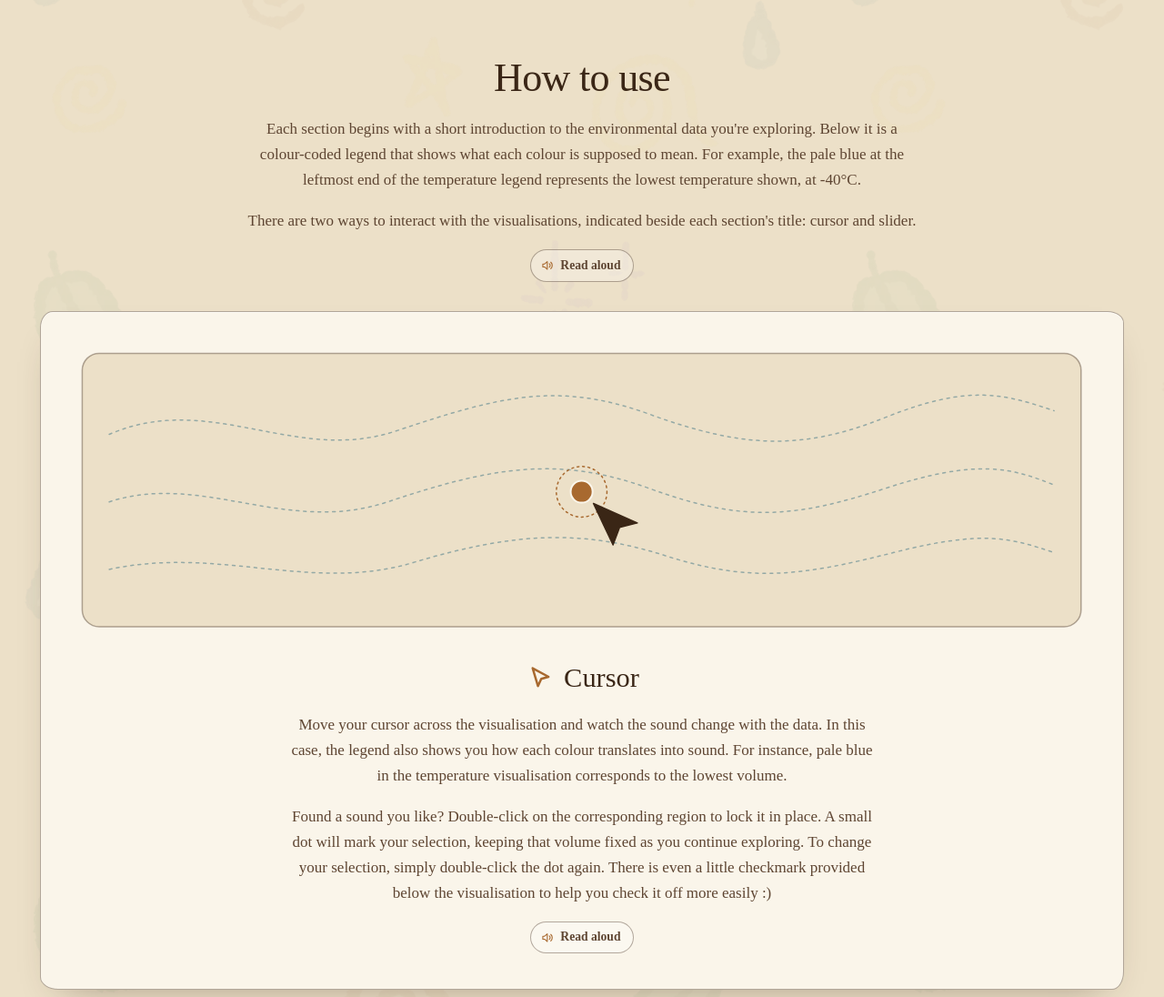
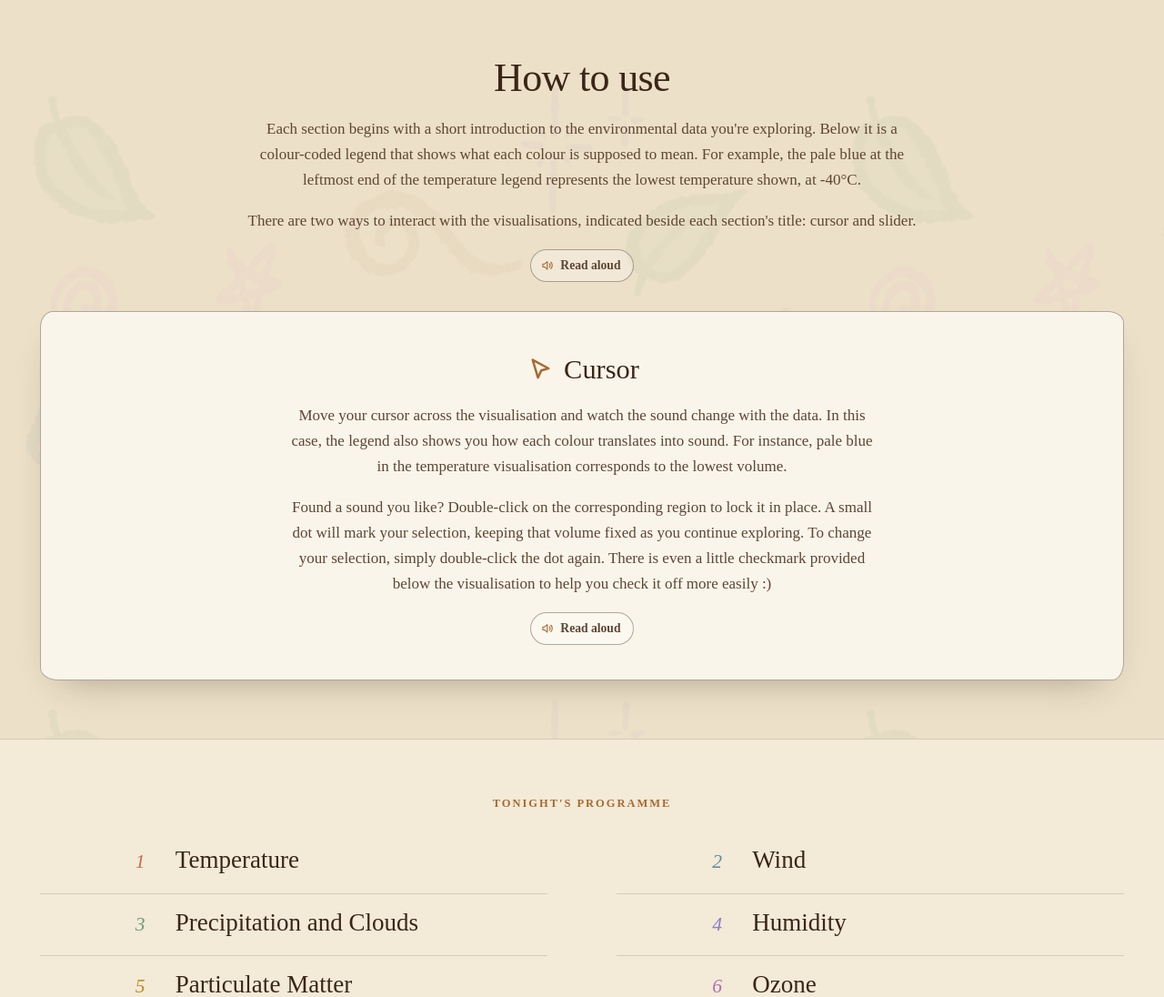
Before and after one commit to sha22kin/earthorchestra, a Laravel app: page / in a window 1280 px wide. Shown: the part 1295-2391 px from the top of the page at 91% size. Run offline with Laravel 12, Linux system fonts and the light colour scheme; data comes from the database, SQL or seed files in the repository; style sheets or scripts are compiled from the project's sources.

Commit message:
How to use: remove the cursor sketch

```diff
--- a/resources/css/home.css
+++ b/resources/css/home.css
@@ -163,20 +163,13 @@
     align-items: center;
     justify-content: center;
     gap: 0.5rem;
-    margin: 1.5rem 0 0.75rem;
+    margin: 0 0 0.75rem;
     font-family: var(--font-display);
     font-size: clamp(1.5rem, 1.25rem + 1vw, 1.9rem);
 }
 .way h3 .icon { color: var(--copper); }
 .way p { color: var(--ink-2); max-width: 40rem; margin-inline: auto; text-wrap: pretty; }
 
-.way__sketch { width: 100%; height: auto; }
-.way__sketch * { fill: none; stroke: var(--ink); stroke-width: 1.5; stroke-linecap: round; stroke-linejoin: round; vector-effect: non-scaling-stroke; }
-.way__sketch .sk-frame { stroke: var(--line-strong); fill: var(--paper-2); }
-.way__sketch .sk-contour { stroke: var(--cloud-deep); opacity: 0.55; stroke-dasharray: 3 5; }
-.way__sketch .sk-dot { fill: var(--copper); stroke: var(--paper-hi); stroke-width: 2; }
-.way__sketch .sk-ring { stroke: var(--copper); stroke-dasharray: 2 4; }
-.way__sketch .sk-cursor { fill: var(--ink); }
 
 .programme { padding-block: clamp(2.5rem, 5vw, 3.75rem) 0.5rem; }
 .programme .eyebrow { text-align: center; margin-bottom: 1.25rem; }
--- a/resources/views/home.blade.php
+++ b/resources/views/home.blade.php
@@ -63,15 +63,6 @@
 
             <div class="listen__ways">
                 <article class="way">
-                    <svg class="way__sketch" viewBox="0 0 600 170" preserveAspectRatio="xMidYMid meet" aria-hidden="true">
-                        <rect x="4" y="4" width="592" height="162" rx="10" class="sk-frame"/>
-                        <path class="sk-contour" d="M20 52c60-26 110 18 170-2s95-30 150-10 90 22 140 2 70-14 100-4"/>
-                        <path class="sk-contour" d="M20 92c55-18 105 20 165 0s100-28 155-8 85 18 140 0 75-12 100-2"/>
-                        <path class="sk-contour" d="M20 132c65-14 120 14 180-4s100-20 150-4 80 12 135-2 70-8 95 0"/>
-                        <circle class="sk-ring" cx="300" cy="86" r="15"/>
-                        <circle class="sk-dot" cx="300" cy="86" r="6.5"/>
-                        <path class="sk-cursor" d="M307 93l26 11.5-10.5 2.6-3.9 10.4z"/>
-                    </svg>
                     <h3><x-icon name="cursor" /> Cursor</h3>
                     <div id="how-cursor">
                         @foreach ($page->content['cursor'] as $paragraph)
```
Also changed, not shown: 3 other files.
